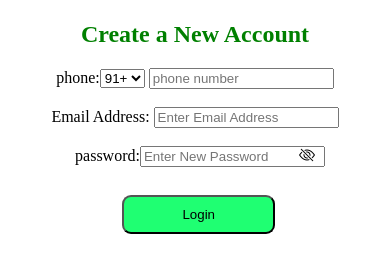
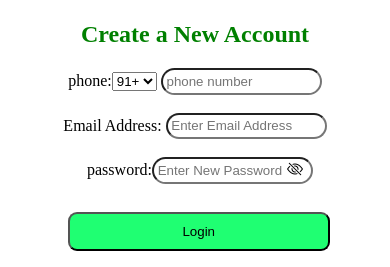
Before and after one commit to gaurav-ply/testing, a plain HTML site: page index.html in a window 390 px wide. Shown: the part 101-368 px from the top of the page. Drawn offline with nearby package versions, Linux system fonts and the light colour scheme; files whose address does not match are found by name.

Commit message:
Update index.html

```diff
--- a/index.html
+++ b/index.html
@@ -42,6 +42,26 @@ main{
     margin-left: 5%;
 }
 
+#email{
+    padding: 1%;
+    width: 20%;
+    border-radius: 15px;
+
+
+}
+#password{
+    padding: 1%;
+    width: 21%;
+    border-radius: 15px;
+
+
+}
+#hi{
+    padding: 1%;
+    width: 21%;
+    border-radius: 15px;
+}
+
 
 
 
@@ -53,6 +73,21 @@ main{
         width: 100px;
     }
 
+    #password{
+        width: 40%;
+    }
+
+    #hi{
+        width: 40%;
+    }
+
+    #email{
+        width: 40%;
+    }
+    button{
+        width: 70%;
+    }
+
 
 }
 
@@ -61,7 +96,7 @@ main{
     <main>
     <form method="post">
 
-    <img src="whatsapp.png" alt="" id="img">
+    <img src="file:///Users/gauravmac/Desktop/whatsapp.png" alt="" id="img">
      <div>
     <H2>Create a New Account</H2>
 
@@ -73,7 +108,7 @@ main{
         </select>  <input type="phone number" placeholder="phone number" id="hi" required>
     <br><br>
     Email Address:
-    <input type="text" placeholder="Enter Email Address" required>
+    <input type="text" placeholder="Enter Email Address" id="email" required>
     <br><br>
     password:<input type="password" name="password" placeholder="Enter New Password" id="password" required/>
     <i class="bi bi-eye-slash" id="togglePassword" ></i>
@@ -85,17 +120,17 @@ main{
     <pr>------or sign up with--------</pr>
     <br><br>
     <a href="gautam facebook improvment.html">
-    <img src="facebook.png" height="45px" alt="facebook"></a>
+    <img src="file:///Users/gauravmac/Desktop/facebook.png" height="45px" alt="facebook"></a>
 
 
    <a href="instragram .html">
-    <img src="intragram.png" height="43px"
+    <img src="file:///Users/gauravmac/Desktop/intragram.png" height="43px"
      alt="instragram" id="instagram">  </a>
 
 
      <a href="https://www.google.com/">
-        <img src="google.png" height="43px"
-         alt="google" id="instagram">  </a>
+        <img src="file:///Users/gauravmac/Desktop/google.png" height="43px"
+         alt="instragram" id="instagram">  </a>
          <h5>Already have an account?<a href="">Login</a></h5>
      </div>
     </main>
```
